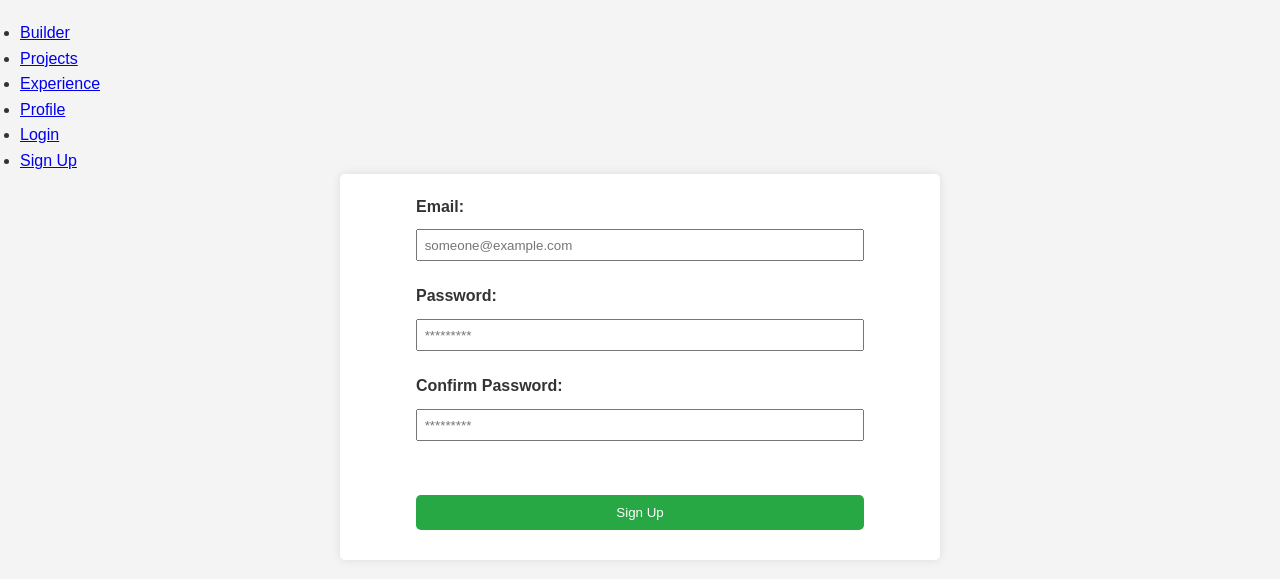
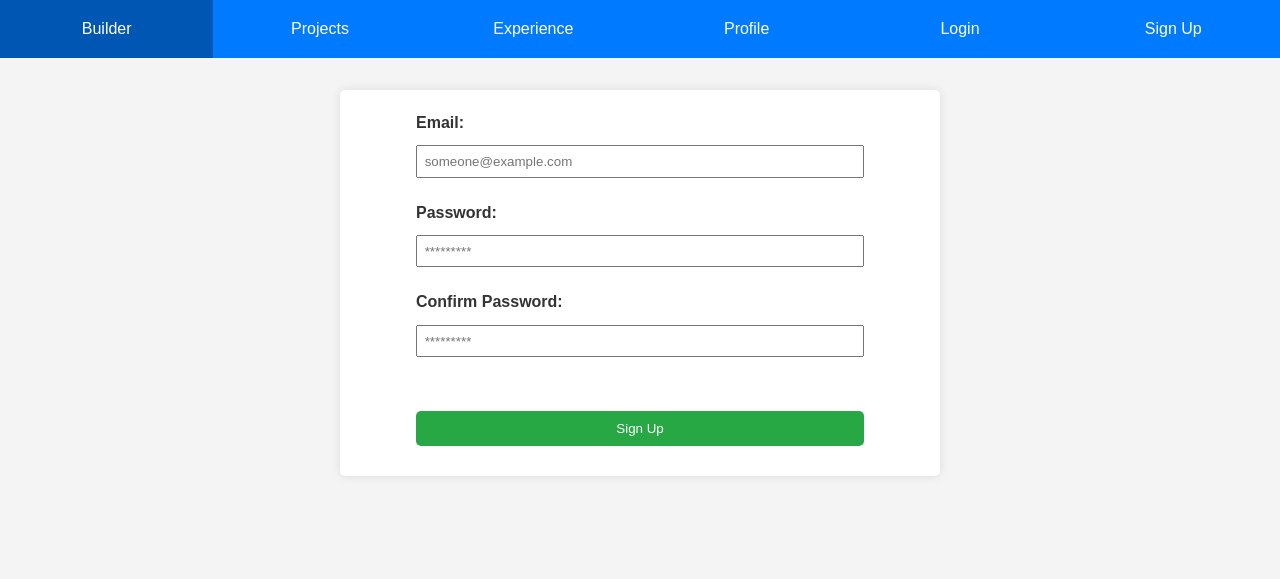
Before and after one commit to sixChar/resume-builder, a Flask app: page /signup in a window 1280 px wide. Shown: the top 579 px of the page. Run offline with Flask 3, Linux system fonts and the light colour scheme.

Commit message:
Added some styling to navbar.

```diff
--- a/static/styles/base.css
+++ b/static/styles/base.css
@@ -14,8 +14,58 @@ body {
     color: #333;
     background-color: #f4f4f4;
     margin: 0;
-    padding: 20px;
+    overflow-x: hidden;
 }
+
+
+/* Header styles */
+h1, h2, h3, h4, h5, h6 {
+    margin: 10px 0;
+    color: #404040;
+}
+
+
+.navbar {
+    margin: auto;
+    width: 100%;
+    background: blue;
+    margin-bottom: 2em;
+}
+
+.nav-list {
+    display: flex;
+    flex-direction: row;
+    list-style-type: none;
+    width: 100%;
+    justify-content: space-around;
+    flex-wrap: wrap;
+}
+
+.nav-list li {
+    flex: 1;
+    padding: 0; /* Remove padding from li */
+    text-align: center;
+    display: flex;
+    justify-content: center;
+    align-items: center;
+}
+
+.nav-list a {
+    width: 100%;
+    height: 100%;
+    display: flex;
+    justify-content: center;
+    align-items: center;
+    background-color: #007BFF;
+    color: white;
+    text-decoration: none; /* Ensure no underline */
+    padding: 1em 0; /* Move padding to the a tag */
+}
+
+.nav-list a:hover {
+    background-color: #0056b3; /* Darker blue */
+}
+
 
 /* Common button styles */
 .button {
@@ -52,12 +102,6 @@ body {
     background-color: #d32f2f; /* Darker red */
 }
 
-
-/* Header styles */
-h1, h2, h3, h4, h5, h6 {
-    margin: 10px 0;
-    color: #404040;
-}
 
 /* Form styles */
 
```
Also changed, not shown: 1 other file.
